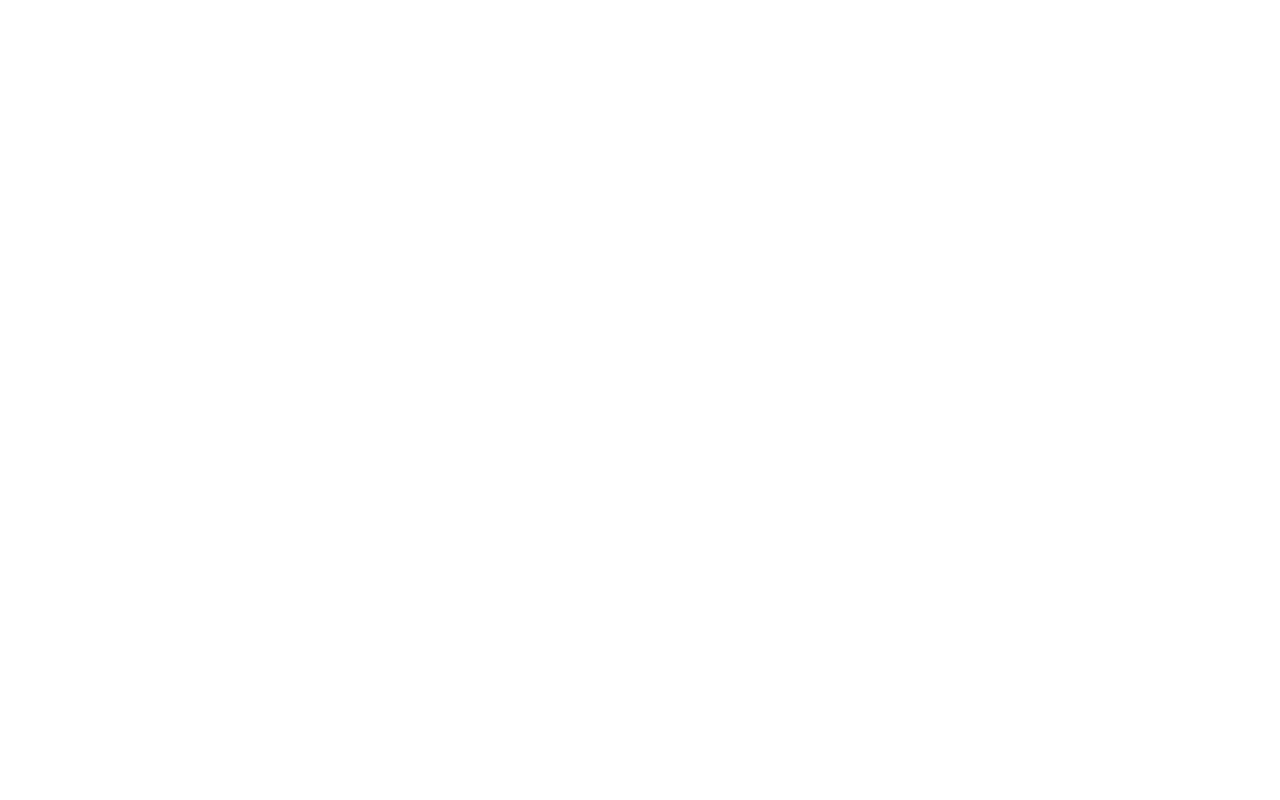
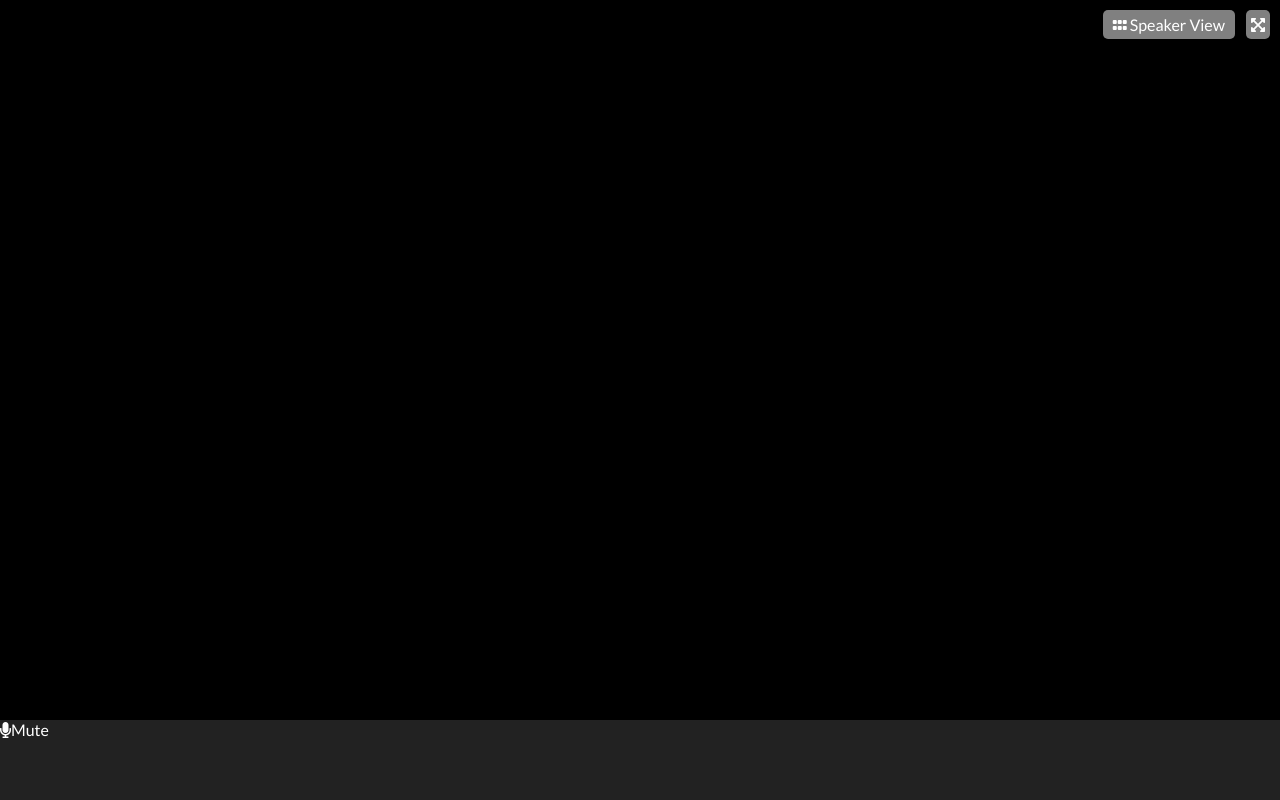
Before and after one commit to gianlutech/html-css-zoom, a plain HTML site: page index.html in a window 1280 px wide. Drawn offline with Linux system fonts and the light colour scheme.

Commit message:
buttoms ok

```diff
--- a/css/style.css
+++ b/css/style.css
@@ -1,8 +1,66 @@
+/* GENERICS */
 *{
     margin: 0;
     padding: 0;
     box-sizing: border-box;
 }
+.container{
+    max-width: 1200px;
+    margin: 0 auto;
+}
+.clearfix::after{
+    content: '';
+    display: table;
+    clear: both;
+}
+/* UTILS */
 body{
-    font-family: "";
+    font-family: 'Lato', sans-serif;
+    color: white;
 }
+main{
+    background-color: black;
+    height: calc(100vh - 80px);
+    position: relative;
+}
+footer{
+    background-color: #222222;
+}
+a{
+    text-decoration: none;
+    color: white;
+}
+
+/* BUTTOMS */
+.btn{
+    background-color: grey;
+    position: absolute;
+    border-radius: 5px;
+}
+.btn.btn-small{
+    top: 10px;
+    right: 10px;
+    padding: 5px;
+}
+.btn.btn-large{
+    top: 10px;
+    right: 45px;
+    padding: 5px 10px;
+}
+
+/* COMMAND BAR */
+.footer-flex{
+    height: 80px;
+    display: flex;
+    justify-content: space-between;
+}
+.flex-item-col a{
+    flex-direction: column;
+    justify-content: center;
+}
+.flex-item-col.w-25{
+    width: 25%;
+}
+.flex-item-col.w-40{
+    width: 40%;
+}
--- a/index.html
+++ b/index.html
@@ -6,11 +6,36 @@
     <meta http-equiv="X-UA-Compatible" content="IE=edge">
     <meta name="viewport" content="width=device-width, initial-scale=1.0">
     <meta name="author" content="Gianluca Ingrao">
+    <link rel="stylesheet" href="css/style.css">
+    <link rel="preconnect" href="https://fonts.googleapis.com">
+    <link rel="preconnect" href="https://fonts.gstatic.com" crossorigin>
+    <link
+        href="https://fonts.googleapis.com/css2?family=Lato:ital,wght@0,100;0,300;0,400;0,700;0,900;1,100;1,300;1,400;1,700;1,900&family=Montserrat:wght@100;200&family=Open+Sans:wght@700&display=swap"
+        rel="stylesheet">
+    <link rel="stylesheet" href="https://cdnjs.cloudflare.com/ajax/libs/font-awesome/5.15.4/css/all.min.css"
+        integrity="sha512-1ycn6IcaQQ40/MKBW2W4Rhis/DbILU74C1vSrLJxCq57o941Ym01SwNsOMqvEBFlcgUa6xLiPY/NS5R+E6ztJQ=="
+        crossorigin="anonymous" referrerpolicy="no-referrer" />
     <title>Zoom</title>
 </head>
 
 <body>
-
+    <main>
+        <div class="btn btn-large">
+            <a href="#"><i class="fas fa-grip-horizontal"></i> Speaker View</a>
+        </div>
+        <div class="btn btn-small">
+            <a href="#"><i class="fas fa-expand-arrows-alt"></i></a>
+        </div>
+    </main>
+    <footer>
+        <div class="footer-flex">
+            <div class="flex-item-col w-25">
+                <a href="#"><i class="fas fa-microphone"></i>Mute</a>
+            </div>
+            <div class="flex-item-col w-40"></div>
+            <div class="flex-item-col w-25"></div>
+        </div>
+    </footer>
 </body>
 
 </html>
```
